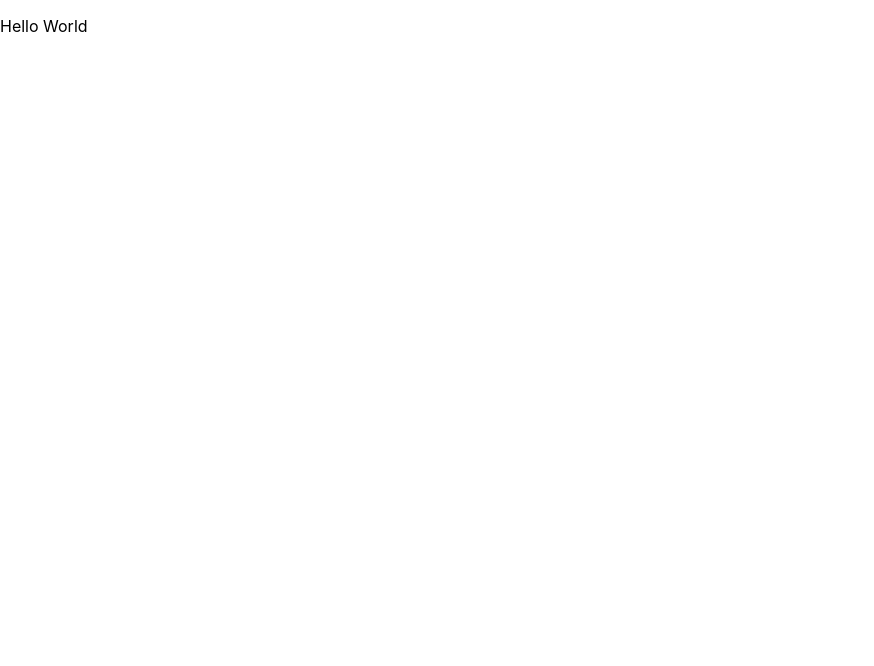
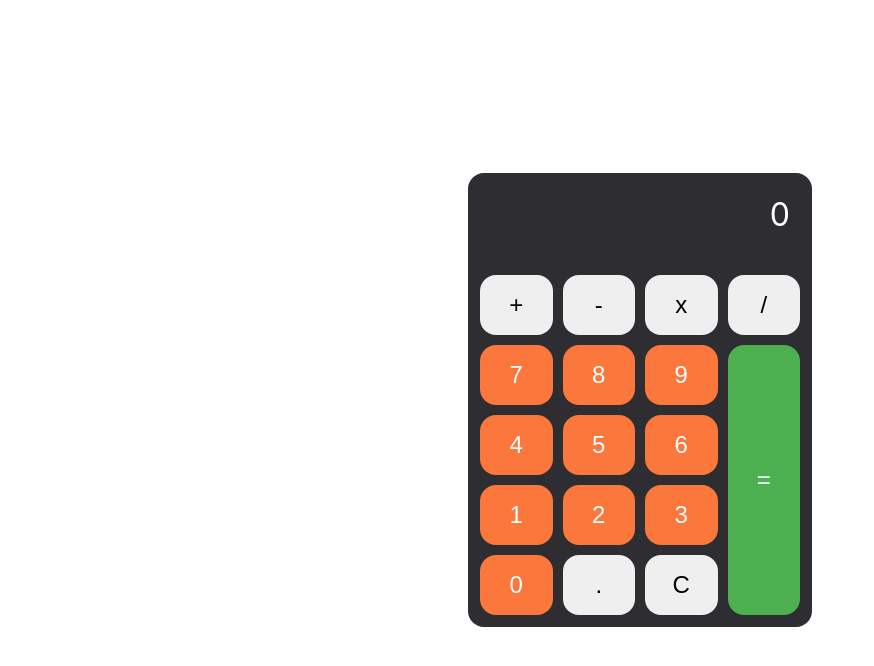
Before and after one commit to EdenDonenfeld/GreetingCard, a React (Create React App) app: page / in a window 1280 px wide. Shown: the top 666 px of the page, without its empty margins (0-874 px from the left). Built offline with nearby package versions, Linux system fonts and the light colour scheme.

Commit message:
finished calculator styling

```diff
--- a/src/App.css
+++ b/src/App.css
@@ -1,5 +1,10 @@
 .App {
   text-align: center;
+  display: flex;
+  flex-direction: column;
+  align-items: center;
+  justify-content: center;
+  height: 100vh;
 }
 
 .App-logo {
--- a/src/App.tsx
+++ b/src/App.tsx
@@ -1,9 +1,12 @@
 import React from 'react';
 import './App.css';
+import Calculator from './components/Calculator';
 
 function App() {
   return (
-    <p>Hello World</p>
+    <div className="App">
+      <Calculator />
+    </div>
   );
 }
 
--- /dev/null
+++ b/src/components/Calculator.tsx
@@ -0,0 +1,36 @@
+import React from 'react';
+import '../styles/Calculator.css';
+
+const Calculator: React.FC = () => {
+    return (
+        <div className="calculator">
+            <div className="result">0</div>
+            <div className="buttons">
+                <button className="rest">+</button>
+                <button className="rest">-</button>
+                <button className="rest">x</button>
+                <button className="rest">/</button>
+
+                <button className="number">7</button>
+                <button className="number">8</button>
+                <button className="number">9</button>
+
+                <button className="number">4</button>
+                <button className="number">5</button>
+                <button className="number">6</button>
+
+                <button className="number">1</button>
+                <button className="number">2</button>
+                <button className="number">3</button>
+
+                <button className="number">0</button>
+                <button className="rest">.</button>
+                <button className="rest">C</button>
+
+                <button className="equal">=</button>
+            </div>
+        </div>
+    );
+};
+
+export default Calculator;
--- /dev/null
+++ b/src/styles/Calculator.css
@@ -0,0 +1,57 @@
+.calculator {
+    width: 25vw;
+    padding: 10px;
+    border: 2px solid #2d2d32;
+    border-radius: 1rem;
+    background-color: #2d2d32;
+}
+
+.result {
+    height: 60px;
+    text-align: right;
+    padding: 10px;
+    font-size: 2rem;
+    margin-bottom: 10px;
+    border-radius: 4px;
+    background-color: #2d2d32;
+    color: white;
+}
+
+.buttons {
+    display: grid;
+    grid-template-columns: repeat(4, 1fr);
+    grid-template-rows: repeat(5, 60px);
+    gap: 10px;
+}
+
+.buttons button {
+    font-size: 1.5rem;
+    border: none;
+    border-radius: 1rem;
+    cursor: pointer;
+    transition: background-color 0.2s;
+}
+
+.number {
+    background-color: #FB773C;
+    color: white;
+}
+
+.number:hover {
+    background-color: #f06625;
+}
+
+.equal {
+    grid-column: 4;
+    grid-row: 2 / -1;
+    background-color: #4CAF50;
+    color: white;
+}
+
+.equal:hover {
+    background-color: #45a049;
+}
+
+.rest:hover {
+    background-color: #ccc;
+}
```
Also changed, not shown: src/components/Button.tsx (added, +15 -0 lines).
